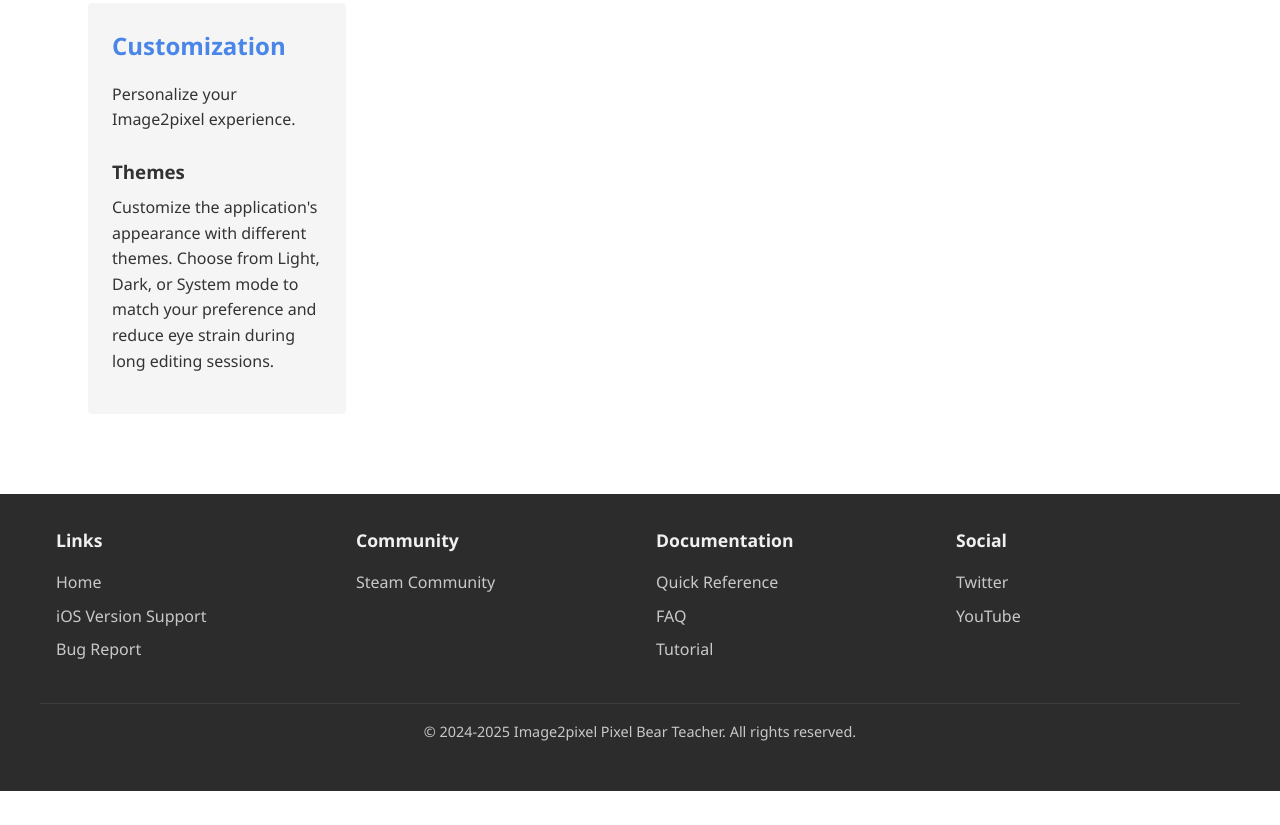
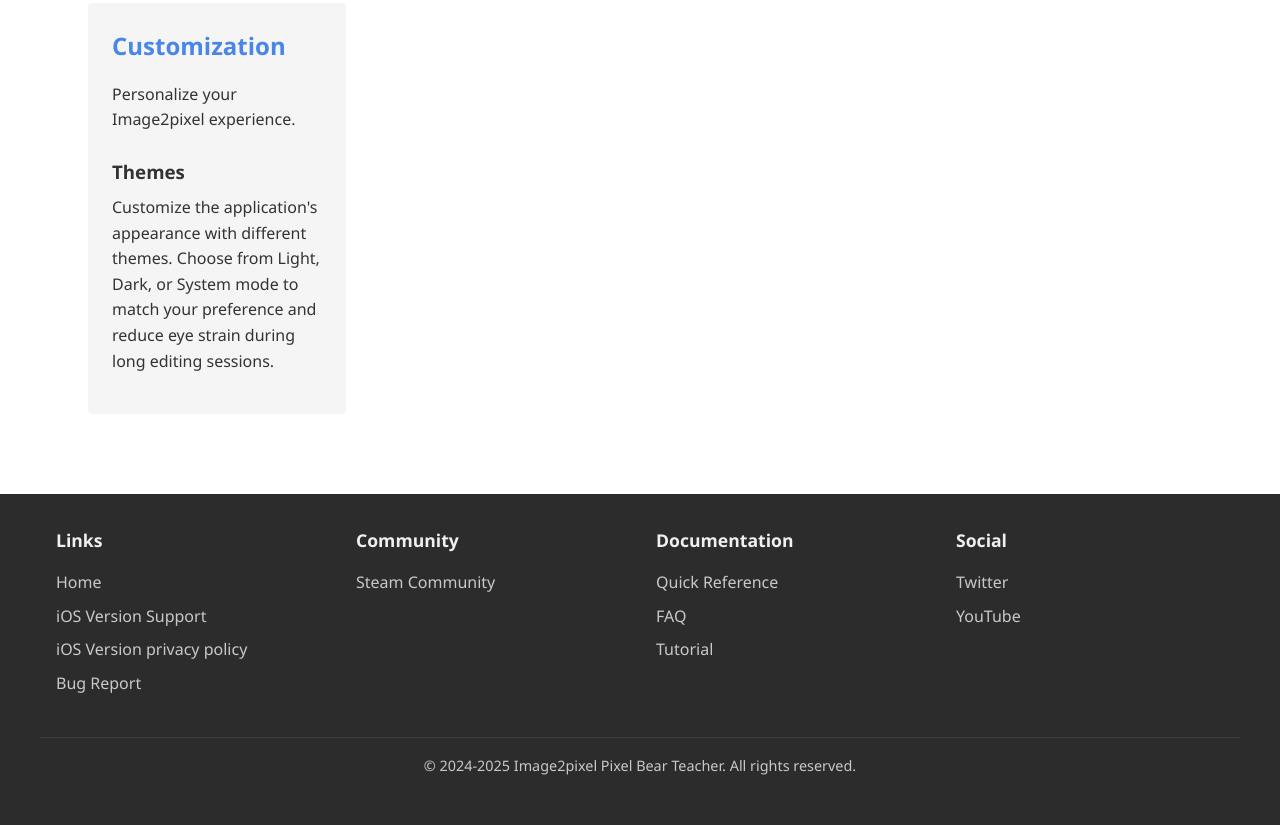
Before and after one commit to JobYu/Image2pixel_help, a plain HTML site: page index.html in a window 1280 px wide. Shown: the part 1998-2823 px from the top of the page. Before the commit the page ends 2789 px from the top, so only its background shows below. Drawn offline with Linux system fonts and the light colour scheme.

Commit message:
Update index.html

```diff
--- a/index.html
+++ b/index.html
@@ -127,6 +127,7 @@
                 <ul>
                     <li><a href="index.html">Home</a></li>
                     <li><a href="support.html">iOS Version Support</a></li>
+                    <li><a href="privacy-policy.html">iOS Version privacy policy</a></li>
                     <li><a href="https://steamcommunity.com/games/3475120">Bug Report</a></li>
                 </ul>
             </div>
```
